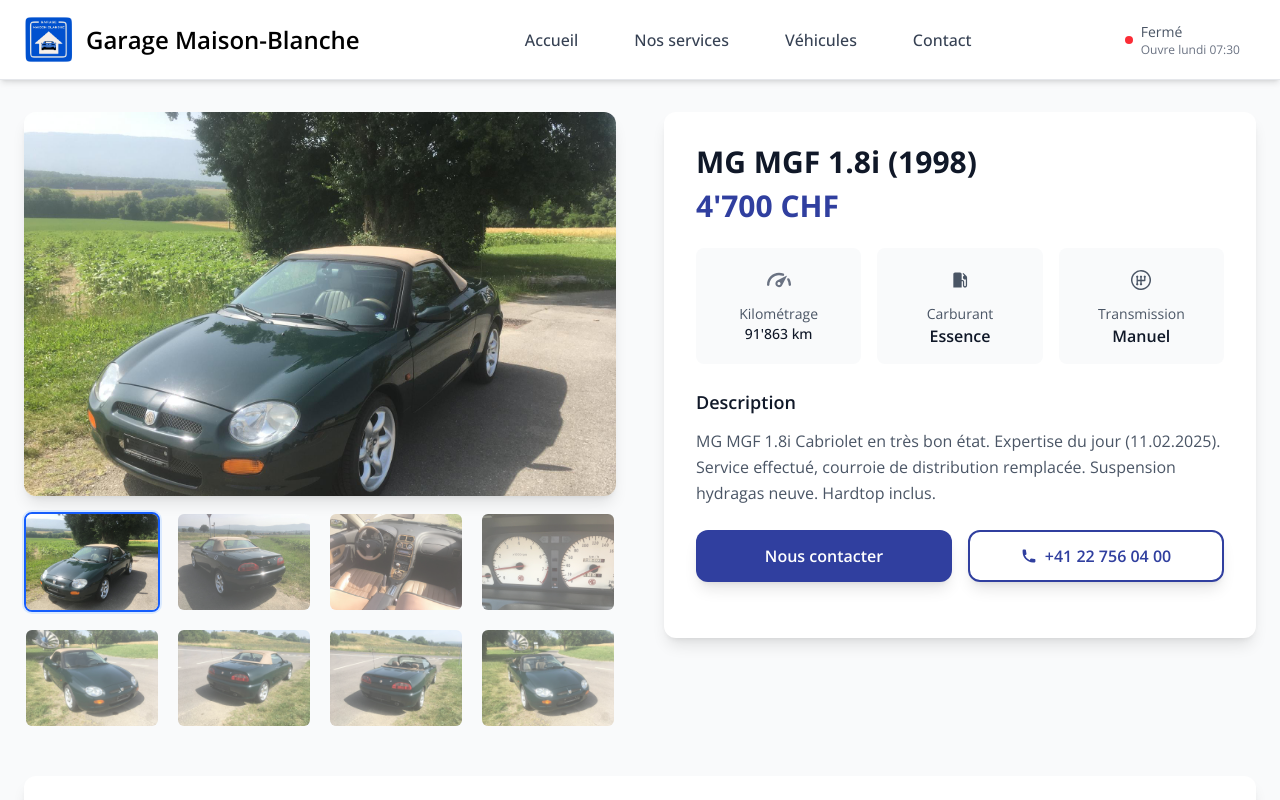
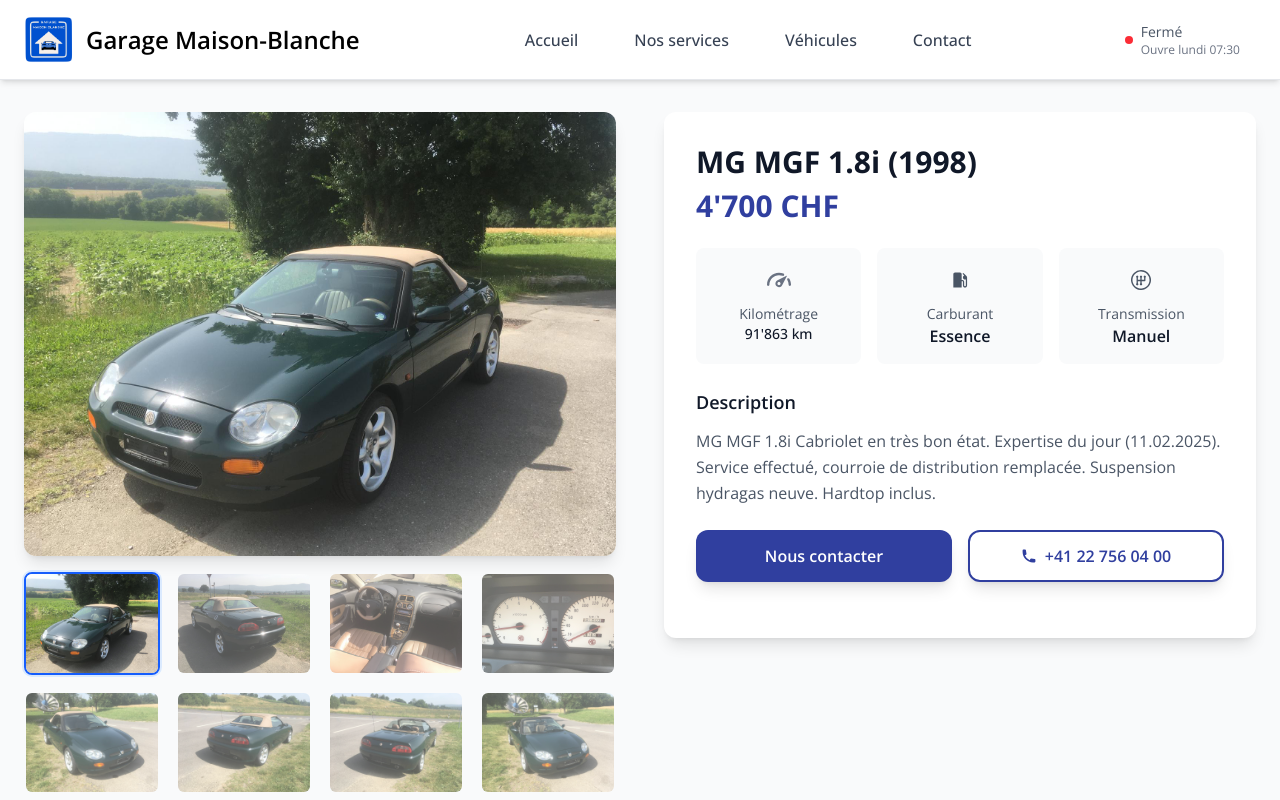
Before and after one commit to anthohn/garage-maisonblanche, a Next.js app: page /vehicules/mg-mgf-1.8i in a window 1280 px wide. Shown: the top 800 px of the page. Built offline with nearby package versions, Linux system fonts and the light colour scheme.

Commit message:
correction format tel

```diff
--- a/app/components/ui/CarCard.tsx
+++ b/app/components/ui/CarCard.tsx
@@ -50,8 +50,7 @@
                     </div>
 
                     {/* Car Details avec icônes au-dessus - centré verticalement */}
-                    <div className="flex-1 flex items-center justify-center">
-                        <div className="grid grid-cols-3 gap-6 w-full">
+                    <div className="grid grid-cols-3 gap-6 w-full ">
                         {/* Mileage */}
                         <div className="flex flex-col items-center text-center">
                             <div className="w-12 h-12 rounded-lg flex items-center justify-center mb-3">
@@ -91,7 +90,6 @@
                             <div className="text-sm font-medium text-gray-900">{car.transmission}</div>
                         </div>
                     </div>
-                    </div>
 
                     {/* Action avec effet moderne */}
                     <div className="flex items-center justify-between">
--- a/app/vehicules/[id]/page.tsx
+++ b/app/vehicules/[id]/page.tsx
@@ -32,7 +32,7 @@
             </div> */}
 
             <div className="max-w-7xl mx-auto px-6 py-8 mt-20">
-                <div className="grid grid-cols-1 lg:grid-cols-2 gap-12">
+                <div className="grid grid-cols-1 lg:grid-cols-2 gap-6 lg:gap-12">
                     {/* Images Section */}
                     <div>
                         {/* Main Image */}
@@ -40,10 +40,8 @@
                             <CarImage
                                 src={selectedImage || car.images[0]}
                                 alt={`${car.brand} ${car.model}`}
-                                className="h-96 w-full object-cover" // Increased height for better view
-                                fill={false}
-                                width={800}
-                                height={500}
+                                className="w-full aspect-[4/3] object-cover"
+                                fill={true}
                                 priority={true}
                             />
                         </div>
@@ -62,10 +60,8 @@
                                         <CarImage
                                             src={img}
                                             alt={`${car.brand} ${car.model} vue ${index + 1}`}
-                                            className="h-24 w-full object-cover"
-                                            fill={false}
-                                            width={200}
-                                            height={150}
+                                            className="w-full aspect-[4/3] object-cover"
+                                            fill={true}
                                         />
                                     </div>
                                 ))}
```
Lines whose indentation alone changed are shown as unchanged.
